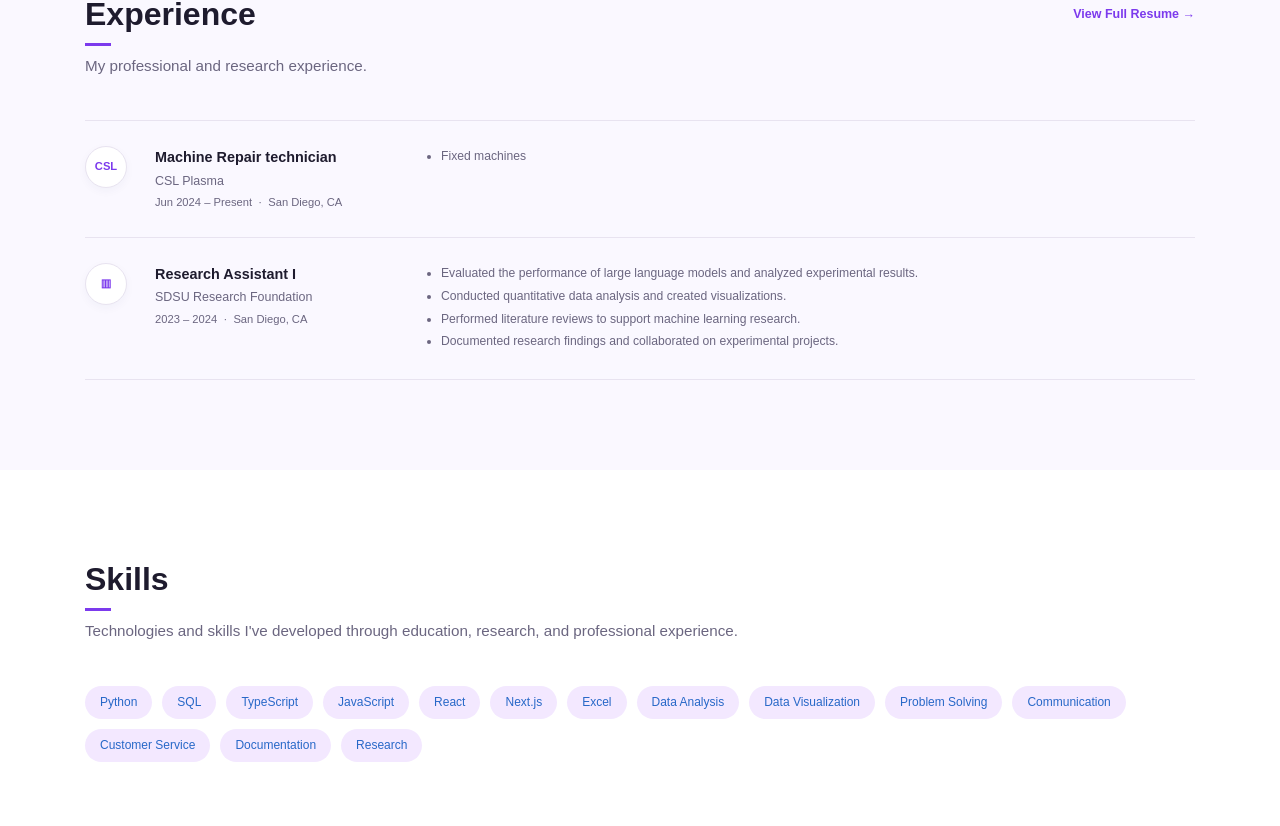
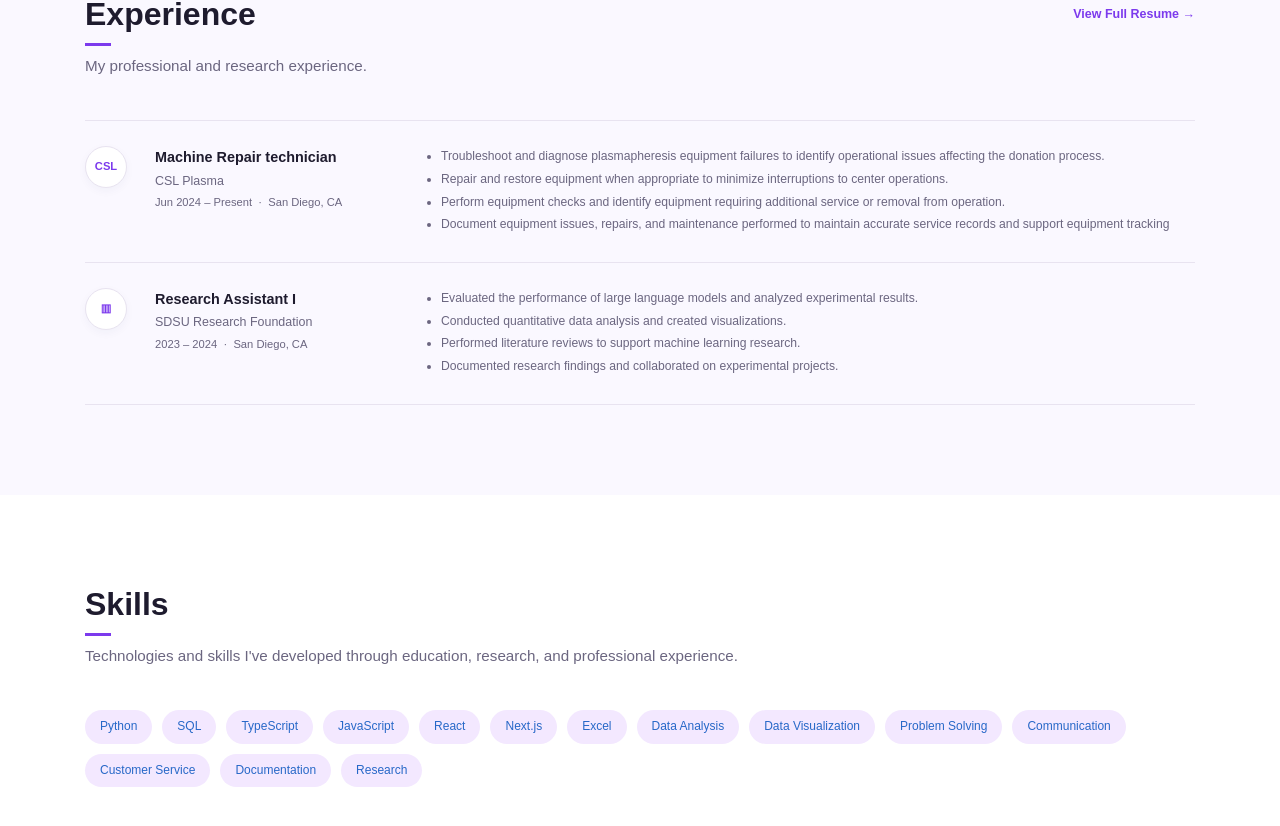
Before and after one commit to Armando-CastVil/Portfolio, a Next.js app: page / in a window 1280 px wide. Shown: the part 1433-2259 px from the top of the page. Built offline with nearby package versions, Linux system fonts and the light colour scheme.

Commit message:
added more info to experience section

```diff
--- a/app/page.tsx
+++ b/app/page.tsx
@@ -184,7 +184,10 @@ export default function Home() {
               date="Jun 2024 – Present"
               location="San Diego, CA"
               bullets={[
-                "Fixed machines",
+                "Troubleshoot and diagnose plasmapheresis equipment failures to identify operational issues affecting the donation process.",
+                "Repair and restore equipment when appropriate to minimize interruptions to center operations.",
+                "Perform equipment checks and identify equipment requiring additional service or removal from operation.",
+                "Document equipment issues, repairs, and maintenance performed to maintain accurate service records and support equipment tracking",
               ]}
             />
 
```
